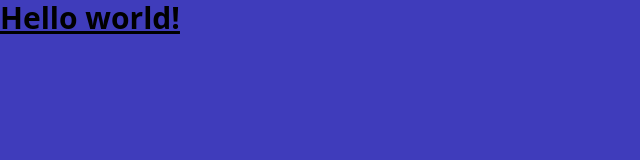
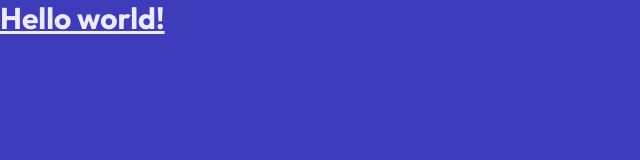
Before and after one commit to Teewai57/Intro-to-Tailwindcss, a website: page src/index.html in a window 1280 px wide. Shown: the whole page, without its empty margins (0-640 px from the left). Drawn offline with Linux system fonts and the light colour scheme.

Commit message:
added google fonts Outfit

```diff
--- a/src/index.html
+++ b/src/index.html
@@ -4,10 +4,17 @@
   <meta charset="UTF-8">
   <meta name="viewport" content="width=device-width, initial-scale=1.0">
   <link href="/dist/output.css" rel="stylesheet">
+  <link rel="preconnect" href="https://fonts.googleapis.com">
+  <link rel="preconnect" href="https://fonts.gstatic.com" crossorigin>
+  <link href="https://fonts.googleapis.com/css2?family=Outfit:wght@400;700&display=swap" rel="stylesheet">
+
 </head>
+
 <body class="bg-purple">
-  <h1 class="text-3xl font-bold underline text-cyan-50">
+
+  <h1 class="text-3xl font-bold underline text-silver">
     Hello world!
   </h1>
+
 </body>
 </html>
--- a/tailwind.config.js
+++ b/tailwind.config.js
@@ -16,6 +16,10 @@ module.exports = {
       'bermuda': '#78dcca',
     },
 
+    fontFamily: {
+      sans: ['Outfit', 'sans-serif'],
+    },
+
     extend: {},
   },
   plugins: [],
```
Also changed, not shown: dist/output.css.
